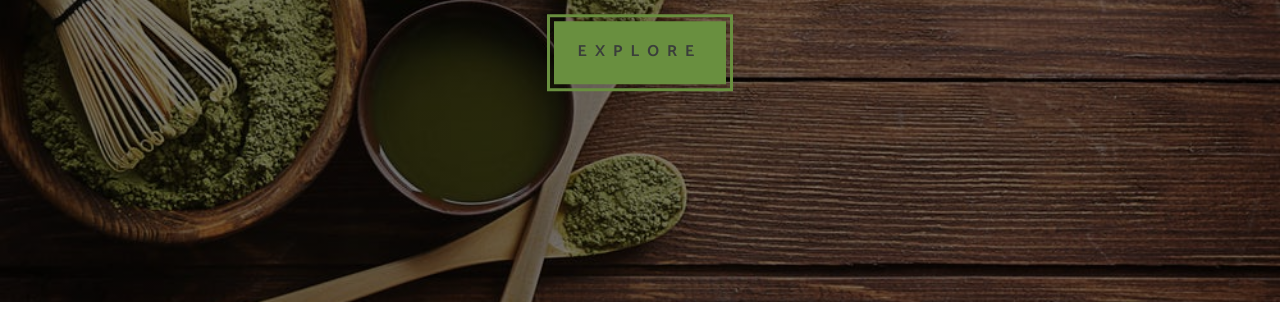
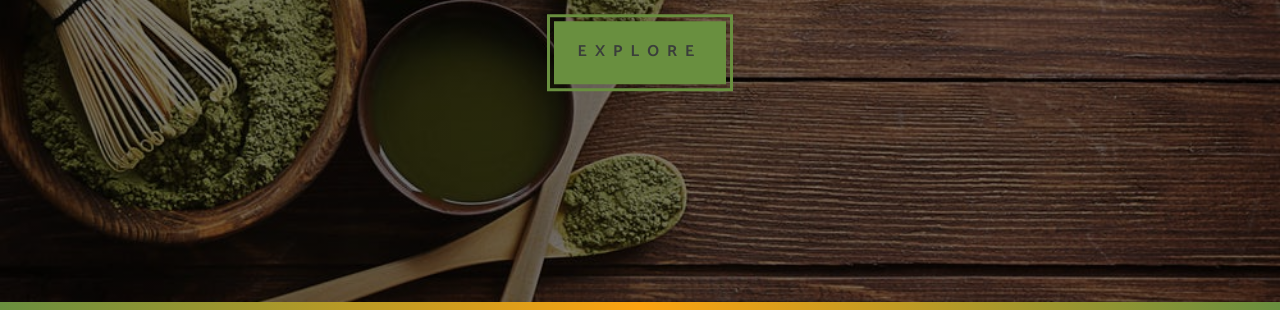
Before and after one commit to viveloper/tea-station, a plain HTML site: page index.html in a window 1280 px wide. Shown: the part 498-808 px from the top of the page. Drawn offline with Linux system fonts and the light colour scheme; a web font is replaced by a local one.

Commit message:
added content divider

```diff
--- a/index.html
+++ b/index.html
@@ -23,5 +23,8 @@
       </div>
     </header>
     <!-- end header -->
+    <!-- content divider -->
+    <div class="content-divider"></div>
+    <!-- end content divider -->
   </body>
 </html>
--- a/styles.css
+++ b/styles.css
@@ -132,3 +132,14 @@ a {
   }
 }
 /* end of animations */
+/* content divider */
+.content-divider {
+  height: 0.5rem;
+  background: linear-gradient(
+    to left,
+    var(--primaryColor),
+    var(--secondaryColor),
+    var(--primaryColor)
+  );
+}
+/* end of content divider */
```
